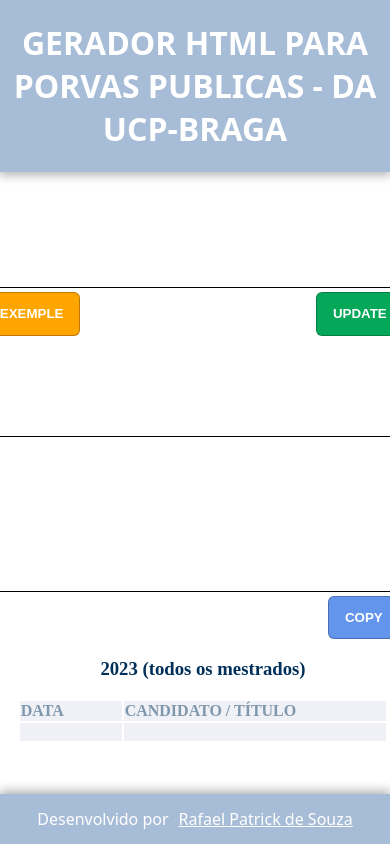
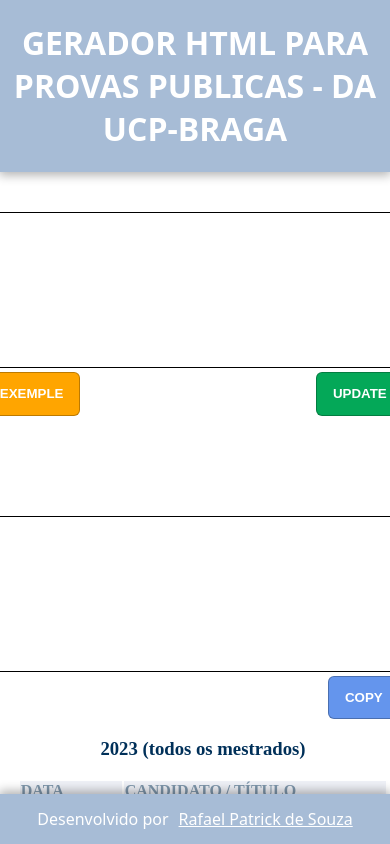
Before and after one commit to faelpatrick/ucp-pp-gerador, a plain HTML site: page index.html in a window 390 px wide. Drawn offline with Linux system fonts and the light colour scheme.

Commit message:
correções

```diff
--- a/index.html
+++ b/index.html
@@ -9,7 +9,7 @@
     <link rel="stylesheet" href="style.css" />
   </head>
   <body>
-    <header><h1>Gerador HTML para Porvas Publicas - da UCP-Braga</h1></header>
+    <header><h1>Gerador HTML para Provas Publicas - da UCP-Braga</h1></header>
     <div class="container">
       <div class="container__box">
         <textarea name="pasteArea" id="pasteArea" cols="50" rows="10"></textarea><br />
--- a/style.css
+++ b/style.css
@@ -108,7 +108,7 @@ footer a{
   }
 
   .container {
-    margin-top: 120px;
+    margin-top: 200px !important;
   }
 
 }
```
